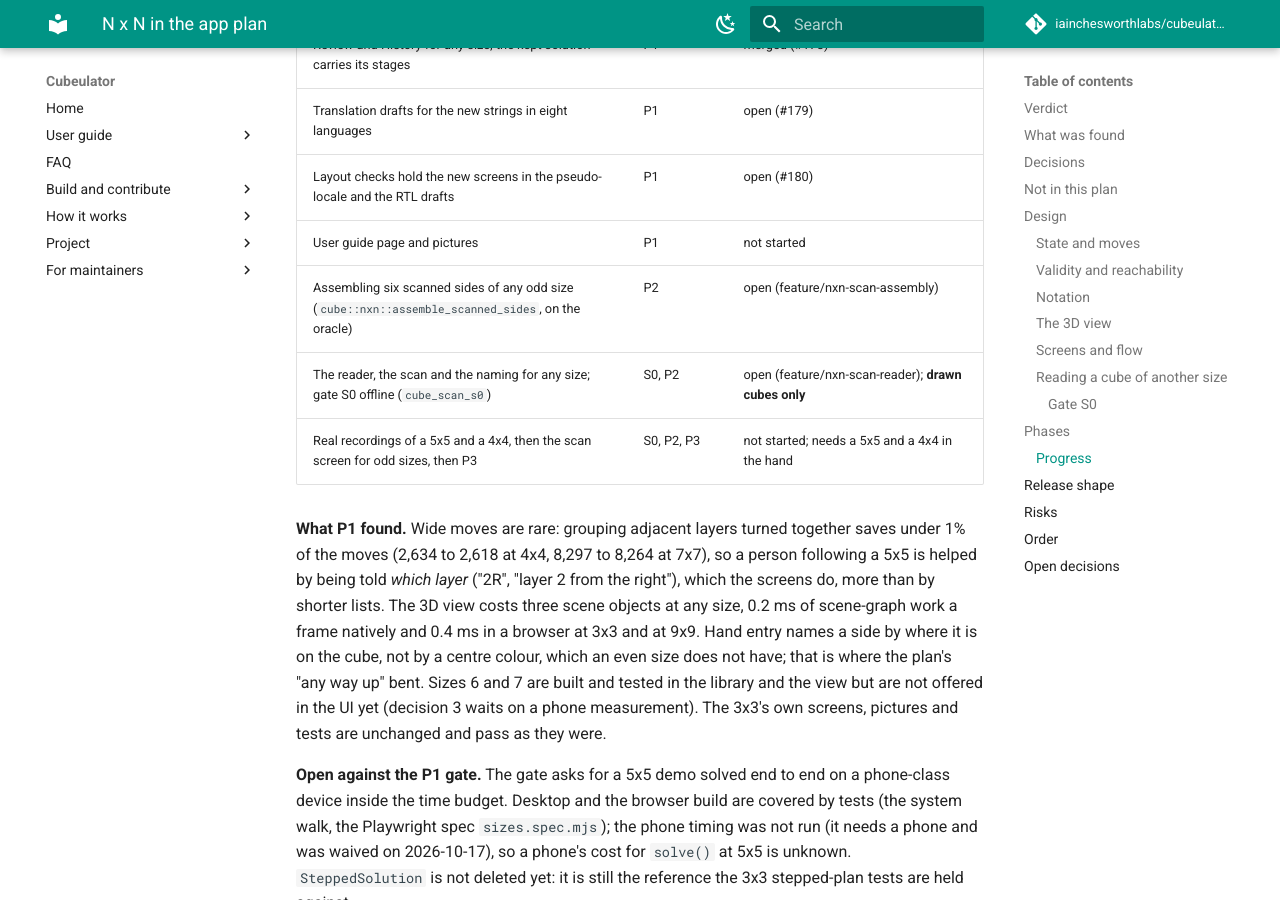
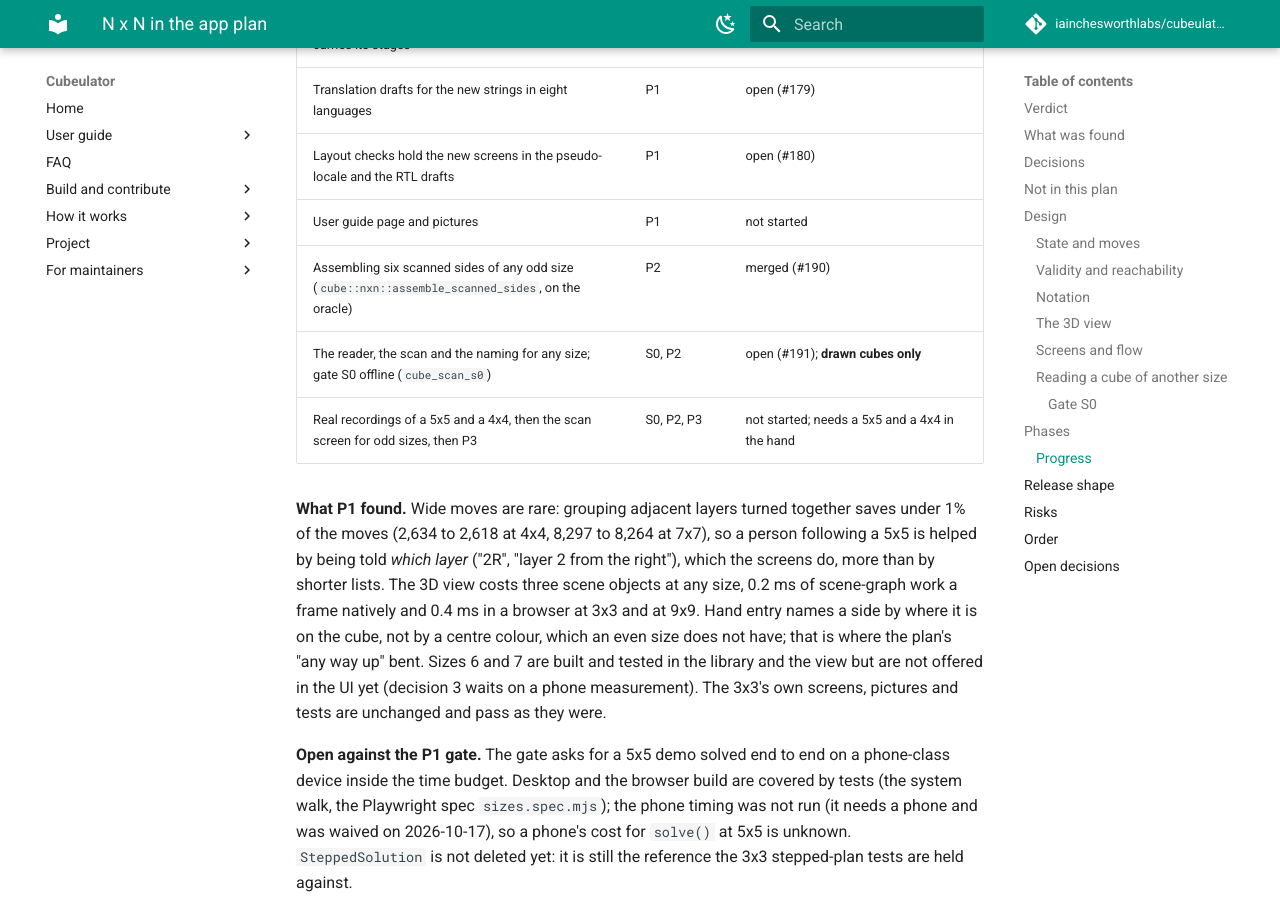
Before and after one commit to iainchesworth/cubeulator, an MkDocs documentation site: the page built from docs/nxn-app-plan.md, in a window 1280 px wide and 900 px high, scrolled down 8781 px. Built offline with MkDocs 1.6.1 and Material for MkDocs 9.7.7, drawn with Linux system fonts in a browser that asks for light colours; comment, search, counter and statistics services are not loaded.

Commit message:
Number the pull requests in the plan's progress

```diff
--- a/docs/nxn-app-plan.md
+++ b/docs/nxn-app-plan.md
@@ -305,8 +305,8 @@ top. Updated as slices land.
 | Translation drafts for the new strings in eight languages | P1 | open (#179) |
 | Layout checks hold the new screens in the pseudo-locale and the RTL drafts | P1 | open (#180) |
 | User guide page and pictures | P1 | not started |
-| Assembling six scanned sides of any odd size (`cube::nxn::assemble_scanned_sides`, on the oracle) | P2 | open (feature/nxn-scan-assembly) |
-| The reader, the scan and the naming for any size; gate S0 offline (`cube_scan_s0`) | S0, P2 | open (feature/nxn-scan-reader); **drawn cubes only** |
+| Assembling six scanned sides of any odd size (`cube::nxn::assemble_scanned_sides`, on the oracle) | P2 | merged (#190) |
+| The reader, the scan and the naming for any size; gate S0 offline (`cube_scan_s0`) | S0, P2 | open (#191); **drawn cubes only** |
 | Real recordings of a 5x5 and a 4x4, then the scan screen for odd sizes, then P3 | S0, P2, P3 | not started; needs a 5x5 and a 4x4 in the hand |
 
 **What P1 found.** Wide moves are rare: grouping adjacent layers turned together
```
